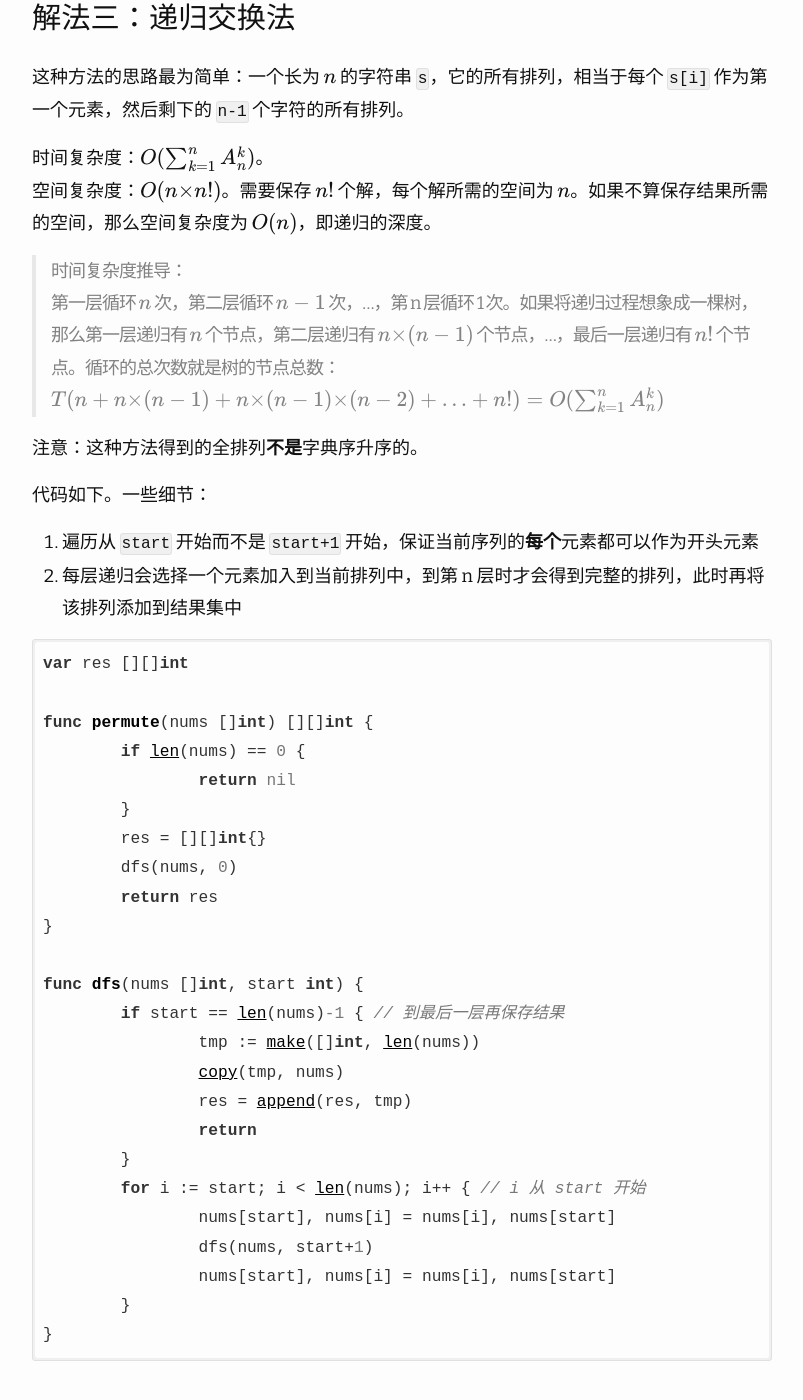
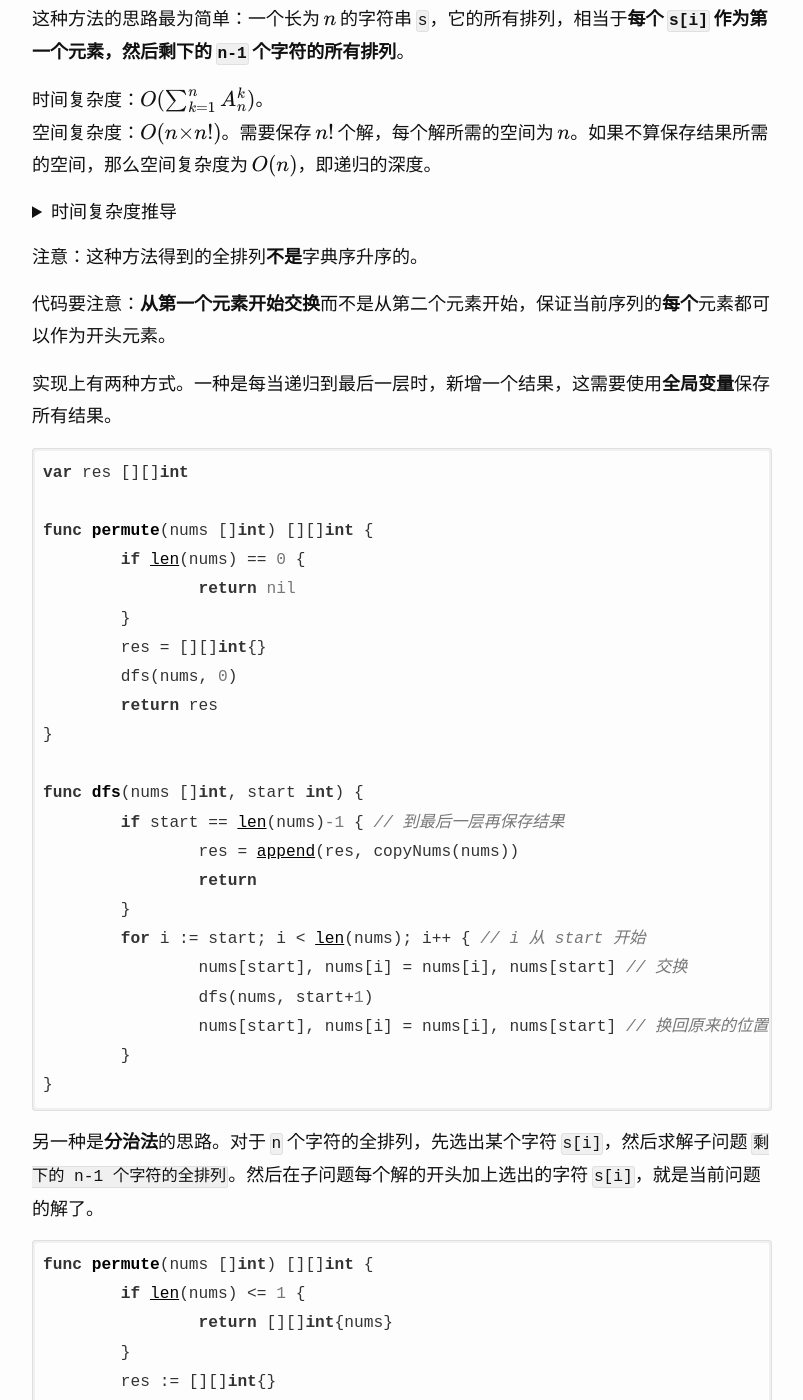
Before and after one commit to imageslr/blog, a Jekyll site: the page built from _posts/2020-01-27-leetcode-36.md, in a window 1280 px wide and 1400 px high, scrolled down 7758 px. Shown: the whole window, without its empty margins (238-1041 px from the left). Built offline with Jekyll 4.4.1, drawn with Linux system fonts in a browser that asks for light colours; nearby versions of some CDN libraries; formulas are drawn with MathJax 3; comment, search, counter and statistics services are not loaded; some of the changed text lies outside the part shown.

Commit message:
update post

````diff
--- a/_posts/2020-01-27-leetcode-36.md
+++ b/_posts/2020-01-27-leetcode-36.md
@@ -191,9 +191,7 @@ func permute(nums []int) [][]int {
 
 func dfs(nums, cur []int) {
 	if len(cur) == len(nums) {
-		tmp := make([]int, len(cur))
-		copy(tmp, cur)
-		res = append(res, tmp)
+		res = append(res, copyNums(cur))
 		return
 	}
 	for i := 0; i < len(nums); i++ {
@@ -201,28 +199,30 @@ func dfs(nums, cur []int) {
 			flag[i] = true
 			cur = append(cur, nums[i])
 			dfs(nums, cur)
-			flag[i] = false
+			flag[i] = false // 回溯
 			cur = cur[:len(cur)-1]
 		}
 	}
 }
 ```
 
-### 解法三：递归交换法
-这种方法的思路最为简单：一个长为 $n$ 的字符串 `s`，它的所有排列，相当于每个 `s[i]` 作为第一个元素，然后剩下的 `n-1` 个字符的所有排列。
+### 解法三：回溯交换法
+这种方法的思路最为简单：一个长为 $n$ 的字符串 `s`，它的所有排列，相当于**每个 `s[i]` 作为第一个元素，然后剩下的 `n-1` 个字符的所有排列**。
 
 时间复杂度：$O(\sum_{k = 1}^{n}{A_n^k})$。
 空间复杂度：$O(n×n!)$。需要保存 $n!$ 个解，每个解所需的空间为 $n$。如果不算保存结果所需的空间，那么空间复杂度为 $O(n)$，即递归的深度。
-> 时间复杂度推导：
-> 第一层循环 $n$ 次，第二层循环 $n-1$ 次，...，第 n 层循环 1 次。如果将递归过程想象成一棵树，那么第一层递归有 $n$ 个节点，第二层递归有 $n×(n-1)$ 个节点，...，最后一层递归有 $n!$ 个节点。循环的总次数就是树的节点总数：
+
+<details markdown="1"><summary>时间复杂度推导</summary>
+第一层循环 $n$ 次，第二层循环 $n-1$ 次，...，第 n 层循环 1 次。如果将递归过程想象成一棵树，那么第一层递归有 $n$ 个节点，第二层递归有 $n×(n-1)$ 个节点，...，最后一层递归有 $n!$ 个节点。循环的总次数就是树的节点总数：
 $T(n + n×(n-1) + n×(n-1)×(n-2) + ... + n!) = O(\sum_{k = 1}^{n}{A_n^k})$
+
+</details>
 
 注意：这种方法得到的全排列**不是**字典序升序的。
 
-代码如下。一些细节：
-1. 遍历从 `start` 开始而不是 `start+1` 开始，保证当前序列的**每个**元素都可以作为开头元素
-2. 每层递归会选择一个元素加入到当前排列中，到第 n 层时才会得到完整的排列，此时再将该排列添加到结果集中
+代码要注意：**从第一个元素开始交换**而不是从第二个元素开始，保证当前序列的**每个**元素都可以作为开头元素。
 
+实现上有两种方式。一种是每当递归到最后一层时，新增一个结果，这需要使用**全局变量**保存所有结果。
 ```go
 var res [][]int
 
@@ -237,16 +237,34 @@ func permute(nums []int) [][]int {
 
 func dfs(nums []int, start int) {
 	if start == len(nums)-1 { // 到最后一层再保存结果
-		tmp := make([]int, len(nums))
-		copy(tmp, nums)
-		res = append(res, tmp)
+		res = append(res, copyNums(nums))
 		return
 	}
 	for i := start; i < len(nums); i++ { // i 从 start 开始
-		nums[start], nums[i] = nums[i], nums[start]
+		nums[start], nums[i] = nums[i], nums[start] // 交换
 		dfs(nums, start+1)
-		nums[start], nums[i] = nums[i], nums[start]
+		nums[start], nums[i] = nums[i], nums[start] // 换回原来的位置，回溯
 	}
+}
+```
+
+另一种是**分治法**的思路。对于 `n` 个字符的全排列，先选出某个字符 `s[i]`，然后求解子问题 `剩下的 n-1 个字符的全排列`。然后在子问题每个解的开头加上选出的字符 `s[i]`，就是当前问题的解了。
+
+```go
+func permute(nums []int) [][]int {
+	if len(nums) <= 1 {
+		return [][]int{nums}
+	}
+	res := [][]int{}
+	for i := 0; i < len(nums); i++ {
+		nums[0], nums[i] = nums[i], nums[0] // 将 i 换到第一个位置
+		subres := permute(nums[1:])         // 求剩余 n-1 个元素的全排列
+		for _, v := range subres {          // n-1 个元素的排列，前面加上 s[0]，得到 n 个元素的排列
+			res = append(res, append([]int{nums[0]}, v...))
+		}
+		nums[0], nums[i] = nums[i], nums[0] // 恢复之前的次序
+	}
+	return res
 }
 ```
 
@@ -268,22 +286,22 @@ func dfs(nums []int, start int) {
 
 
 ## 全排列（包含重复元素）
-### 思路描述
+### 如何去重？
 这道题是 [LeetCode 47题](https://leetcode-cn.com/problems/permutations-ii/)。
 
 如果序列中包含重复元素，上述三种解法该如何修改？
 
 对于解法一，按照下一个排列的规则，当到达最后一个排列后，再下一个排列就是第一个排列。因此只需要不断取下一个排列，直到与第一个排列相等时终止。比较两个排列是否相等需要 $O(n)$，因此时间复杂度变为 $O(n^2 ×n!)$。代码略。
 
-对于解法二和解法三，在每一轮递归时会选择一个元素，因此只需**在每轮递归时不重复选择相同的元素**即可。可以有两种方法避免选择重复元素，**一种方法是将原数组排序，每层递归中，相邻的相同元素，只选择第一个（或只选择最后一个）；另一种方法是使用一个哈希表记录本轮递归过程中已经选择过的元素，不再重复选择**，这种方法对空间复杂度的影响是 $O(n)$。
-
-注意：第一种方法必须保留排序后的原数组，而递归交换法在交换的时候会修改原数组，因此只能使用哈希表记录已选择过的元素。
+对于解法二和解法三，需要在每层递归中不重复选择相同的元素。有两种方法：
+* 方法一：**将原数组排序**，每层递归中，**相邻的相同元素，只选择第一个（或只选择最后一个）**
+* 方法二：是使用一个**哈希表记录**本轮递归过程中**已经选择过的元素**，不再重复选择，这种方法对空间复杂度的影响是 $O(n)$
 
 ### 解法一：下一个排列
 略。
 
 ### 解法二：回溯遍历法
-将原数组排序，每层递归中，相邻的相同元素，只选择最后一个。
+解法二使用排序或哈希表均可去重。这里以排序为例：将原数组排序，每层递归中，相邻的相同元素，只选择最后一个。
 
 时间复杂度：不变，$O(n^n)$。
 空间复杂度：不变，$O(n)$。
@@ -305,9 +323,7 @@ func permuteUnique(nums []int) [][]int {
 
 func dfs(nums, cur []int) {
 	if len(cur) == len(nums) {
-		tmp := make([]int, len(cur))
-		copy(tmp, cur)
-		res = append(res, tmp)
+		res = append(res, copyNums(cur))
 		return
 	}
 	for i := 0; i < len(nums); i++ {
@@ -325,8 +341,8 @@ func dfs(nums, cur []int) {
 }
 ```
 
-### 解法三：递归交换法
-使用一个哈希表记录本轮递归过程中已经选择过的元素，不再重复选择。
+### 解法三：回溯交换法
+解法三只能使用哈希表去重，因为它会修改原数组的顺序。使用一个哈希表记录本轮递归过程中已经选择过的元素，不再重复选择。
 
 时间复杂度：不变，$O(\sum_{k = 1}^{n}{A_n^k})$。
 空间复杂度：从 $O(n)$ 变为 $O(n^2)$。
@@ -346,9 +362,7 @@ func permuteUnique(nums []int) [][]int {
 
 func dfs(nums []int, start int) {
 	if start == len(nums)-1 {
-		tmp := make([]int, len(nums))
-		copy(tmp, nums)
-		res = append(res, tmp)
+		res = append(res, copyNums(nums))
 		return
 	}
 +	selected := map[int]bool{}
````
Also changed, not shown: _posts/2019-12-11-data-lab-2.md (+16 -4 lines), _posts/2020-02-25-leetcode-124.md (+24 -12 lines).
